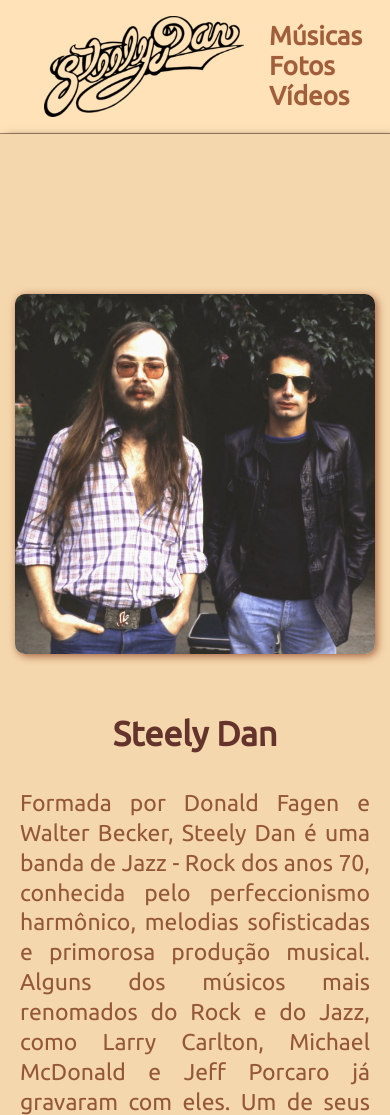
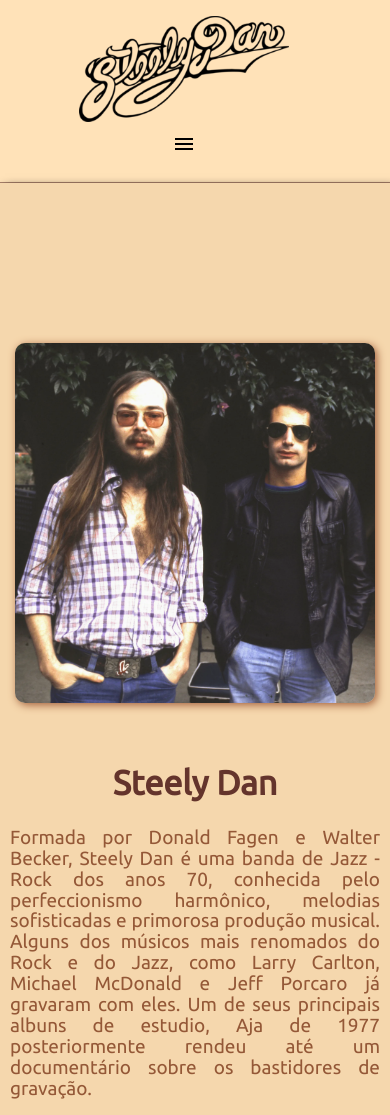
Before and after one commit to pavanellidev/projeto_steely_dan, a plain HTML site: page index.html in a window 390 px wide. Shown: the top 1115 px of the page. Drawn offline with nearby package versions, Linux system fonts and the light colour scheme.

Commit message:
24/01/23

```diff
--- a/index.html
+++ b/index.html
@@ -7,17 +7,21 @@
    <title>Steely Dan</title>
    <link rel="preconnect" href="https://fonts.googleapis.com"><link rel="preconnect" href="https://fonts.gstatic.com" crossorigin><link href="https://fonts.googleapis.com/css2?family=Ubuntu&display=swap" rel="stylesheet">
    <link rel="stylesheet" href="style.css">
+   <link rel="stylesheet" href="https://fonts.googleapis.com/css2?family=Material+Symbols+Outlined:opsz,wght,FILL,GRAD@48,400,0,0" />
    <script src="index.js" defer></script>
 </head>
 <body>
 
    <header class="sd-header">
       <img class="sd-logo" src="images/sdlogo.png" alt="Steely Dan Logo">
+      <span id="burger" class="material-symbols-outlined" onclick="clickMenu()">
+         menu
+         </span>
       <nav>
-         <ul class="nav-links">
+         <ul class="nav-links" id="itens">
             <li class="nav-li"><a href="#music">Músicas</a></li>
+            <li class="nav-li"><a href="#videos">Vídeos</a></li>
             <li class="nav-li"><a href="#fotos">Fotos</a></li>
-            <li class="nav-li"><a href="#videos">Vídeos</a></li>
          </ul>
       </nav>
    </header>
--- a/index.js
+++ b/index.js
@@ -15,3 +15,12 @@ function showButton() {
 }
 
 window.addEventListener('scroll', showButton);
+
+function clickMenu() {
+   if (itens.style.display == 'block'){
+      itens.style.display = 'none'
+   } else {
+      itens.style.display = 'block'
+   }
+
+}
--- a/style.css
+++ b/style.css
@@ -23,6 +23,11 @@ body {
 
 .sd-header:hover {
    border-bottom: 1px solid #64342c8f;
+}
+
+#burger {
+   display: none;
+   padding: 10px;
 }
 
 .nav-links {
@@ -297,11 +302,11 @@ input {
    }
 
    .nav-li a {
-      font-size: 33px;
+      font-size: 29px;
    }
 
    .nav-li a:hover {
-      font-size: 35px;
+      font-size: 31px;
    }
 
    .pictures {
@@ -344,7 +349,21 @@ input {
    }
 }
 
-@media (max-width: 370px) {
+@media (max-width: 413px) {
+
+  .sd-header {
+   display: block;
+  }
+
+  #burger {
+   display: block;
+   text-align: center;
+  }
+
+   #itens {
+      display: none;
+   }
+
    .content {
       width: 360px;
       height: 205px;
@@ -355,12 +374,20 @@ input {
    }
 
    .sd-logo {
-      width: 180px;
+      width: 210px;
       height: auto;
+      display: block;
+      margin-left: auto;
+      margin-right: auto;
+   }
+
+   .nav-links {
+      text-align: center;
    }
 
    .nav-li a {
       font-size: 23px;
+      padding-left: 10px;
    }
 
    .nav-li a:hover {
```
